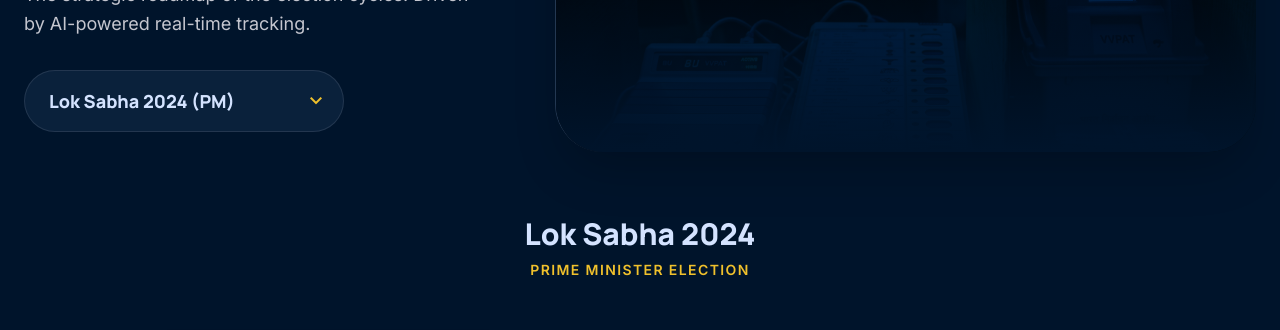
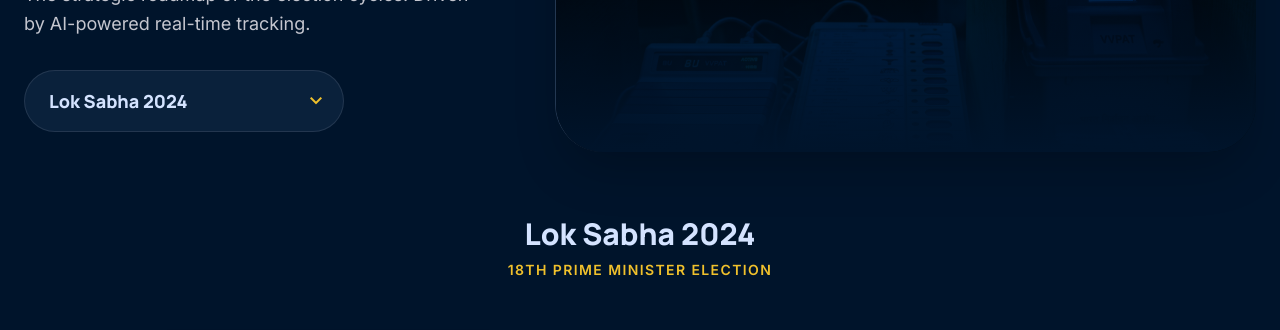
Before and after one commit to apex2224/ElectionProcess, a React (Vite) app in the folder frontend/: page /timeline in a window 1280 px wide. Shown: the part 376-706 px from the top of the page. Built offline with nearby package versions, Linux system fonts and the light colour scheme; no server answers.

Commit message:
feat: add deep historical elections to timeline

```diff
--- a/frontend/src/pages/Timeline.jsx
+++ b/frontend/src/pages/Timeline.jsx
@@ -3,7 +3,7 @@ import { useState } from 'react';
 const electionCycles = {
   "lok-sabha-2024": {
     title: "Lok Sabha 2024",
-    subtitle: "Prime Minister Election",
+    subtitle: "18th Prime Minister Election",
     events: [
       { date: "Mar 16", icon: "campaign", title: "Notification", desc: "ECI announces the schedule for the 18th Lok Sabha elections." },
       { date: "Apr 19", icon: "how_to_vote", title: "Phase 1 Polling", desc: "Voting begins across 102 constituencies in 21 states." },
@@ -13,12 +13,62 @@ const electionCycles = {
   },
   "lok-sabha-2019": {
     title: "Lok Sabha 2019",
-    subtitle: "Prime Minister Election",
+    subtitle: "17th Prime Minister Election",
     events: [
       { date: "Mar 10", icon: "campaign", title: "Notification", desc: "ECI announces the schedule for the 17th Lok Sabha elections." },
       { date: "Apr 11", icon: "how_to_vote", title: "Phase 1 Polling", desc: "Voting begins across 91 constituencies." },
       { date: "May 19", icon: "how_to_vote", title: "Phase 7 Polling", desc: "Final phase of voting concludes." },
       { date: "May 23", icon: "leaderboard", title: "Counting", desc: "Votes are counted and the NDA retains power." }
+    ]
+  },
+  "lok-sabha-2014": {
+    title: "Lok Sabha 2014",
+    subtitle: "16th Prime Minister Election",
+    events: [
+      { date: "Mar 5", icon: "campaign", title: "Notification", desc: "ECI announces the schedule for the 16th Lok Sabha elections." },
+      { date: "Apr 7", icon: "how_to_vote", title: "Polling Begins", desc: "9-phase voting process starts." },
+      { date: "May 12", icon: "how_to_vote", title: "Polling Ends", desc: "Record-breaking 66.4% voter turnout recorded." },
+      { date: "May 16", icon: "leaderboard", title: "Counting", desc: "NDA wins with a historic majority, forming the government." }
+    ]
+  },
+  "lok-sabha-1999": {
+    title: "Lok Sabha 1999",
+    subtitle: "13th Prime Minister Election (Post-Kargil)",
+    events: [
+      { date: "Jul 11", icon: "campaign", title: "Notification", desc: "Elections called after the fall of the previous government." },
+      { date: "Sep 5", icon: "how_to_vote", title: "Polling Begins", desc: "Voting starts shortly after the Kargil conflict." },
+      { date: "Oct 3", icon: "how_to_vote", title: "Polling Ends", desc: "Month-long electoral process concludes." },
+      { date: "Oct 6", icon: "leaderboard", title: "Counting", desc: "NDA secures a stable majority to form the government." }
+    ]
+  },
+  "lok-sabha-1977": {
+    title: "Lok Sabha 1977",
+    subtitle: "6th Prime Minister Election (Post-Emergency)",
+    events: [
+      { date: "Jan 18", icon: "campaign", title: "Emergency Lifted", desc: "Elections called shortly after the lifting of the Emergency." },
+      { date: "Mar 16", icon: "how_to_vote", title: "Polling Begins", desc: "A massive wave of voting across the nation." },
+      { date: "Mar 20", icon: "how_to_vote", title: "Polling Ends", desc: "High voter turnout observed." },
+      { date: "Mar 22", icon: "leaderboard", title: "Counting", desc: "Historic shift in power as the Janata Party wins." }
+    ]
+  },
+  "lok-sabha-1951": {
+    title: "Lok Sabha 1951-52",
+    subtitle: "1st General Elections of Independent India",
+    events: [
+      { date: "Oct 25, 1951", icon: "campaign", title: "Polling Begins", desc: "The first ever democratic election of independent India starts in Himachal Pradesh." },
+      { date: "Dec 1951", icon: "how_to_vote", title: "Mass Voting", desc: "Millions vote for the first time using ballot boxes of different colors." },
+      { date: "Feb 21, 1952", icon: "how_to_vote", title: "Polling Ends", desc: "The 4-month long electoral exercise comes to an end." },
+      { date: "May 13, 1952", icon: "leaderboard", title: "First Session", desc: "The first Lok Sabha officially convenes." }
+    ]
+  },
+  "state-up-2022": {
+    title: "Uttar Pradesh 2022",
+    subtitle: "Chief Minister Election",
+    events: [
+      { date: "Jan 8", icon: "campaign", title: "Notification", desc: "ECI announces 7-phase election for UP Assembly." },
+      { date: "Feb 10", icon: "how_to_vote", title: "Phase 1", desc: "Polling begins in Western UP." },
+      { date: "Mar 7", icon: "how_to_vote", title: "Phase 7", desc: "Final phase of voting concludes." },
+      { date: "Mar 10", icon: "leaderboard", title: "Counting", desc: "BJP retains power with absolute majority." }
     ]
   },
   "state-assembly-recent": {
@@ -59,11 +109,22 @@ const Timeline = () => {
               <select
                 value={selectedCycle}
                 onChange={(e) => setSelectedCycle(e.target.value)}
-                className="w-full appearance-none bg-surface-variant/40 border border-white/10 text-on-surface font-headline font-bold text-lg rounded-xl px-6 py-4 outline-none focus:border-secondary transition-colors cursor-pointer"
+                className="w-full appearance-none bg-surface-variant/40 border border-white/10 text-on-surface font-headline font-bold text-base md:text-lg rounded-xl px-4 md:px-6 py-4 outline-none focus:border-secondary transition-colors cursor-pointer"
               >
-                <option value="lok-sabha-2024" className="bg-[#0a192f]">Lok Sabha 2024 (PM)</option>
-                <option value="lok-sabha-2019" className="bg-[#0a192f]">Lok Sabha 2019 (PM)</option>
-                <option value="state-assembly-recent" className="bg-[#0a192f]">State Assemblies 2023 (CM)</option>
+                <optgroup label="Recent Lok Sabha (PM)" className="bg-[#0a192f] text-secondary font-bold">
+                  <option value="lok-sabha-2024" className="bg-[#1b3656] text-on-surface">Lok Sabha 2024</option>
+                  <option value="lok-sabha-2019" className="bg-[#1b3656] text-on-surface">Lok Sabha 2019</option>
+                  <option value="lok-sabha-2014" className="bg-[#1b3656] text-on-surface">Lok Sabha 2014</option>
+                </optgroup>
+                <optgroup label="Historic Lok Sabha (PM)" className="bg-[#0a192f] text-secondary font-bold">
+                  <option value="lok-sabha-1999" className="bg-[#1b3656] text-on-surface">Lok Sabha 1999 (Kargil)</option>
+                  <option value="lok-sabha-1977" className="bg-[#1b3656] text-on-surface">Lok Sabha 1977 (Emergency)</option>
+                  <option value="lok-sabha-1951" className="bg-[#1b3656] text-on-surface">Lok Sabha 1951 (First Election)</option>
+                </optgroup>
+                <optgroup label="State Assemblies (CM)" className="bg-[#0a192f] text-secondary font-bold">
+                  <option value="state-assembly-recent" className="bg-[#1b3656] text-on-surface">Recent States (MP, RJ, CG - 2023)</option>
+                  <option value="state-up-2022" className="bg-[#1b3656] text-on-surface">Uttar Pradesh 2022</option>
+                </optgroup>
               </select>
               <span className="material-symbols-outlined absolute right-4 top-1/2 -translate-y-1/2 text-secondary pointer-events-none">
                 expand_more
```
